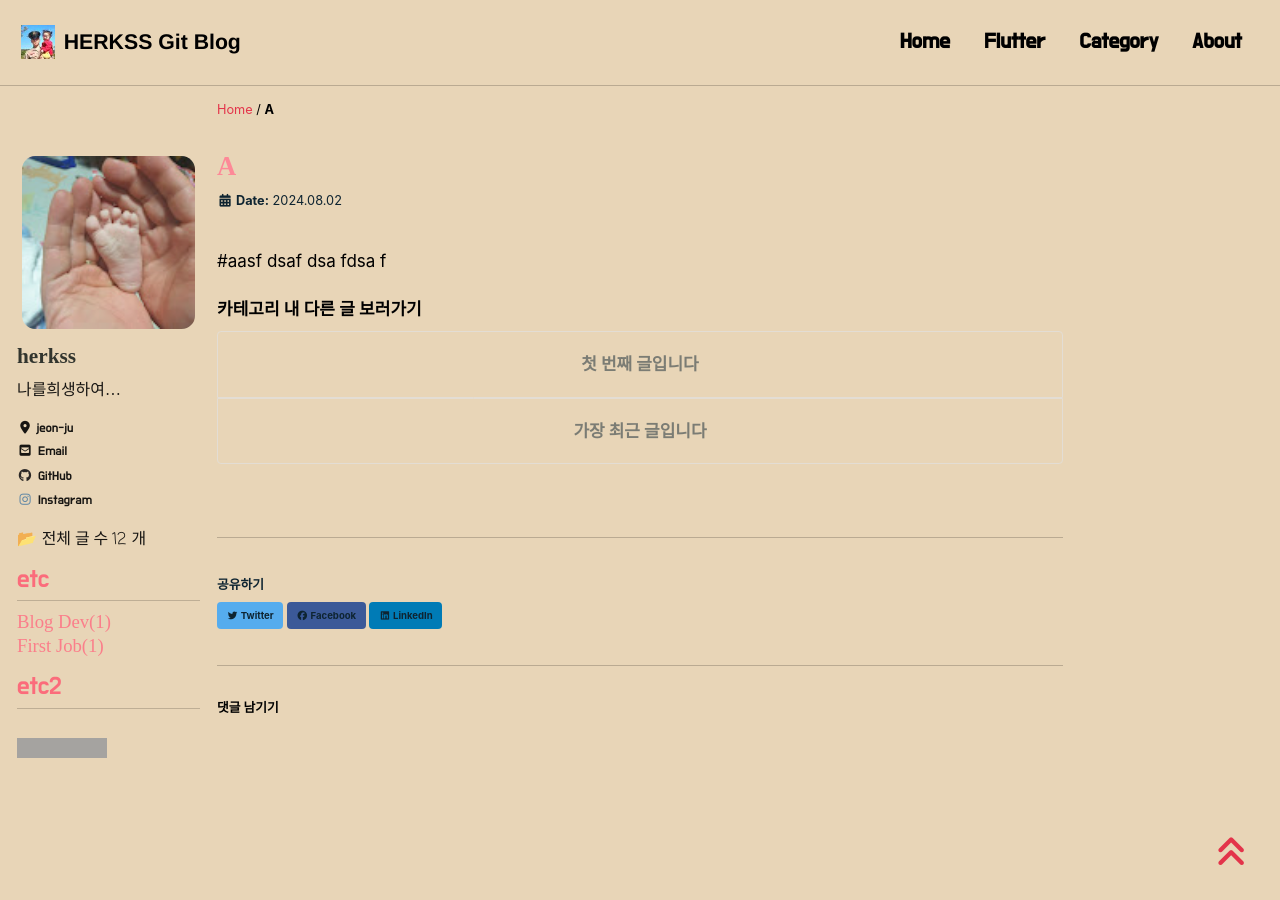
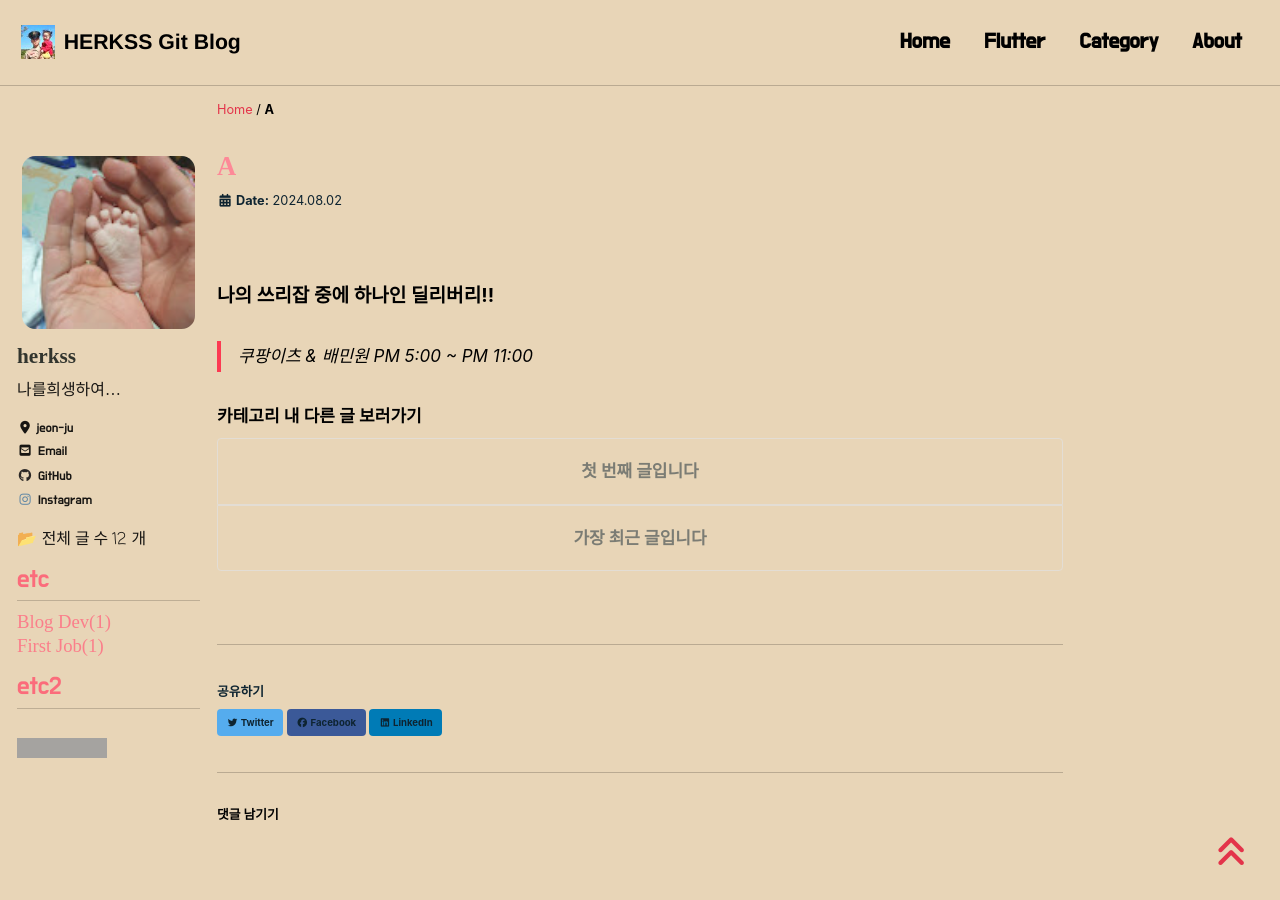
Before and after one commit to herkss/herkss.github.io, a Jekyll site: the page built from _posts/delivery/2024-08-02-a.md, in a window 1280 px wide and 900 px high. Built offline with Jekyll 4.4.1, drawn with Linux system fonts in a browser that asks for light colours; cached includes are drawn as plain includes; nearby versions of some CDN libraries; some web fonts are replaced; comment, search, counter and statistics services are not loaded; grey boxes are pictures that could not be loaded.

Commit message:
Update 2024-08-02-a.md

```diff
--- a/_posts/delivery/2024-08-02-a.md
+++ b/_posts/delivery/2024-08-02-a.md
@@ -1,2 +1,4 @@
-#aasf dsaf dsa fdsa
-f
+### 나의 쓰리잡 중에 하나인 딜리버리!!
+
+> 쿠팡이츠 & 배민원
+> PM 5:00 ~ PM 11:00
```
